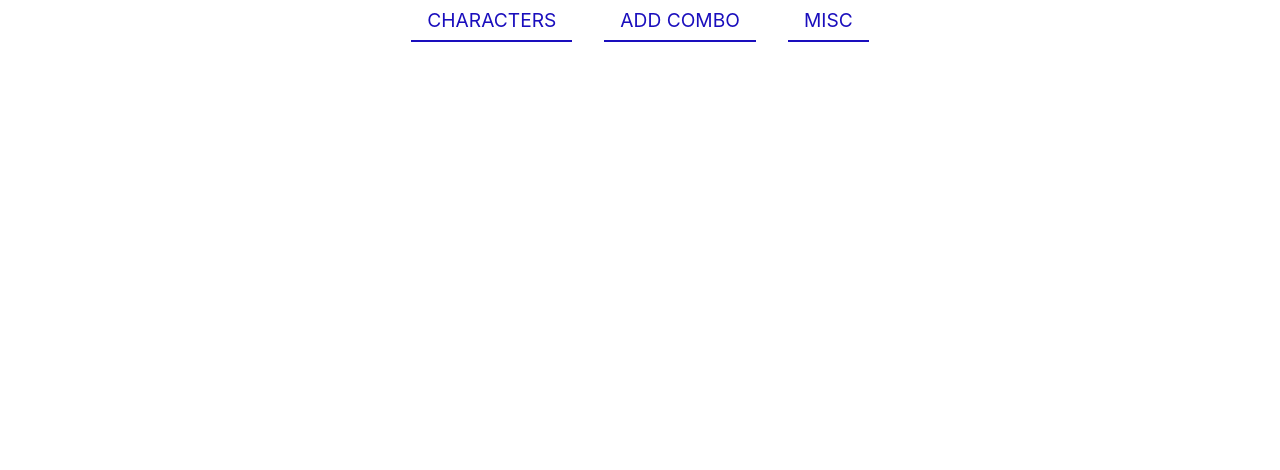
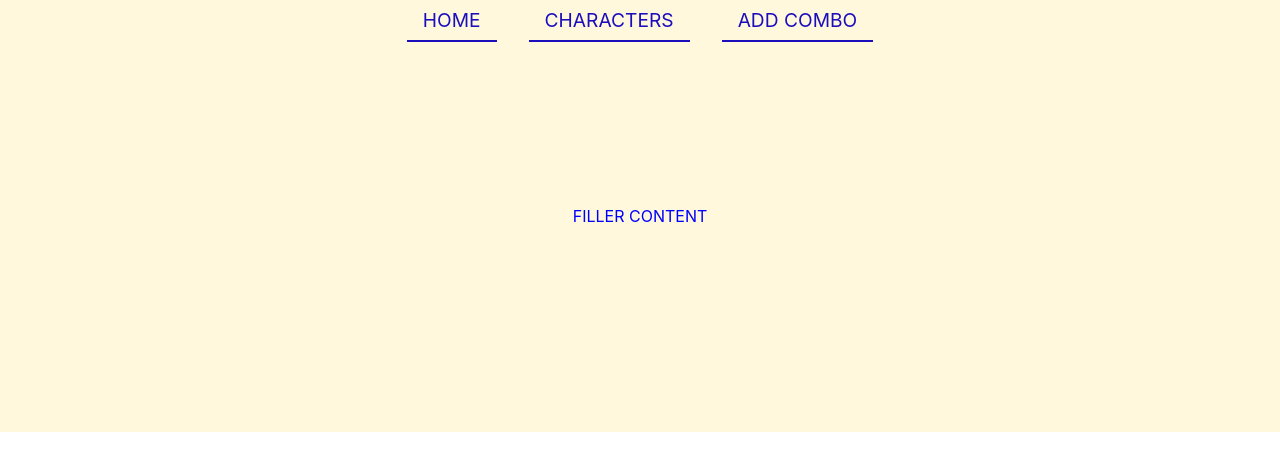
Before and after one commit to TrungCorp/Phase2Project, a React (Create React App) app: page /characters in a window 1280 px wide. Shown: the top 470 px of the page. Built offline with nearby package versions, Linux system fonts and the light colour scheme.

Commit message:
set up href attribute for some elements in NavBar.js

```diff
--- a/package.json
+++ b/package.json
@@ -8,6 +8,7 @@
     "@testing-library/user-event": "^13.5.0",
     "react": "^18.2.0",
     "react-dom": "^18.2.0",
+    "react-router-dom": "^5.3.4",
     "react-scripts": "5.0.1",
     "web-vitals": "^2.1.4"
   },
@@ -34,5 +35,8 @@
       "last 1 firefox version",
       "last 1 safari version"
     ]
+  },
+  "devDependencies": {
+    "@types/react-router-dom": "^5.3.3"
   }
 }
--- a/src/App.js
+++ b/src/App.js
@@ -1,12 +1,24 @@
 import React from 'react';
 import './App.css';
 import NavBar from './NavBar';
+import Characters from './Characters';
+import { BrowserRouter as Router,Route,Switch } from 'react-router-dom'
 
 function App() {
   return (
-    <div className="App">
-      <NavBar></NavBar>
-    </div>
+    <Router>
+      <div className="App">
+        <NavBar></NavBar>
+        <div className="content">
+          <Switch>
+            <Route path="/characters">
+              <Characters></Characters>
+            </Route>
+          </Switch>
+        </div>
+      </div>
+    </Router>
+
   );
 }
 
--- a/src/Characters.js
+++ b/src/Characters.js
@@ -3,5 +3,11 @@ import React from "react"
 function Characters(){
 
 
-    return <img />
+    return (
+        <div className="Characters">
+            <p>FILLER CONTENT</p>
+        </div>
+    )
 }
+
+export default Characters;
--- a/src/NavBar.js
+++ b/src/NavBar.js
@@ -4,9 +4,10 @@ function NavBar(){
 
 
     return <nav>
-        <a>CHARACTERS</a>
-        <a>ADD COMBO</a>
-        <a>MISC</a>
+        <a href="http://localhost:3000/">HOME</a>
+        <a href="http://localhost:3000/characters">CHARACTERS</a>
+        <a href="http://localhost:3000/combos">ADD COMBO</a>
+
     </nav>
 }
 
--- a/src/index.css
+++ b/src/index.css
@@ -18,6 +18,24 @@ nav {
   left: 0;
   right: 0;
 }
+.Characters {
+
+  height: 50px;
+  min-height: 400px;
+  background-color: cornsilk;
+  color: blue;
+}
+
+.Characters,
+#about,
+#projects {
+  display: flex;
+  align-items: center;
+  justify-content: center;
+  flex-direction: column;
+  text-align: center;
+  padding: 1rem;
+}
 
 nav a {
   display: inline-block;
```
Also changed, not shown: 1 other file (tests, documents, lock files or other folders).
